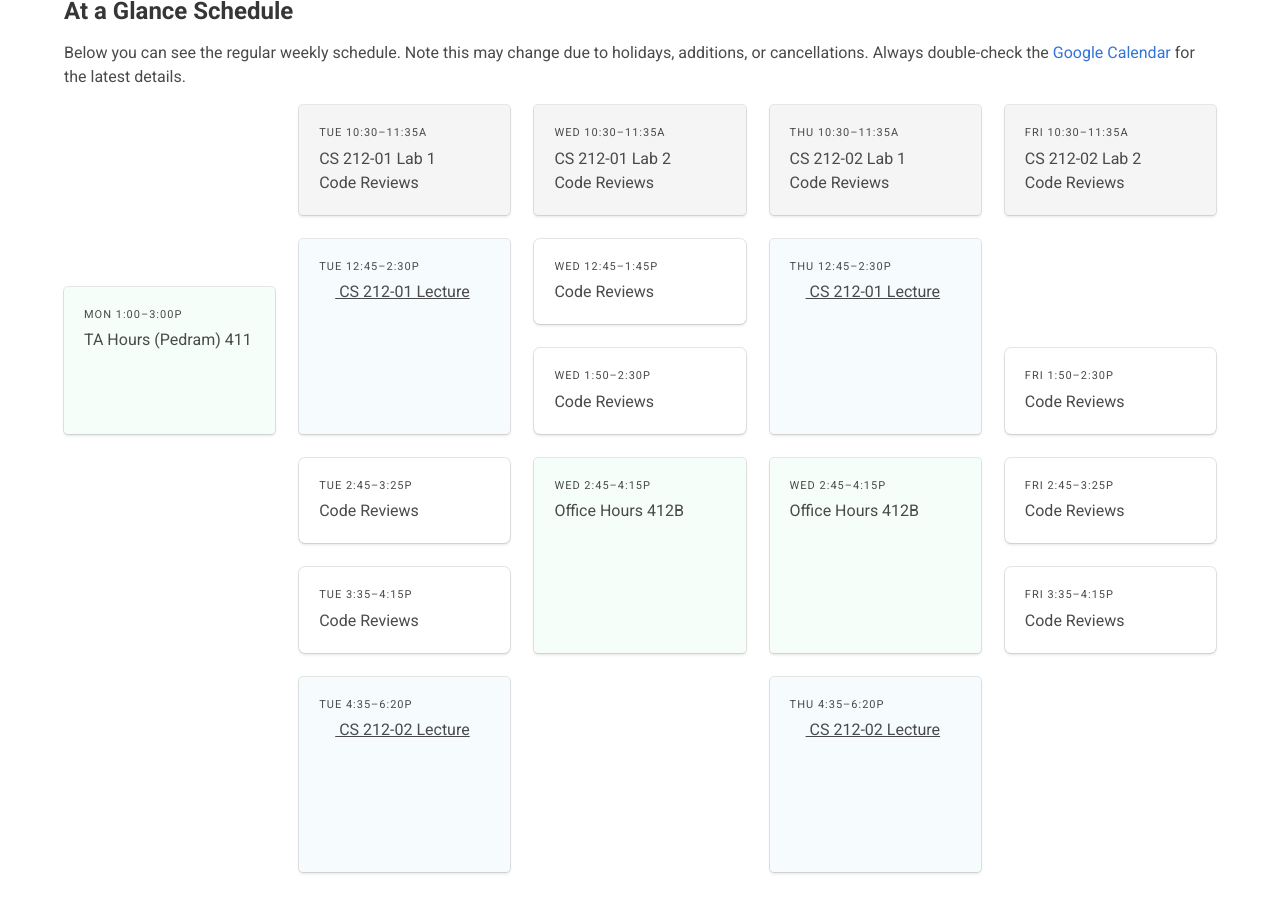
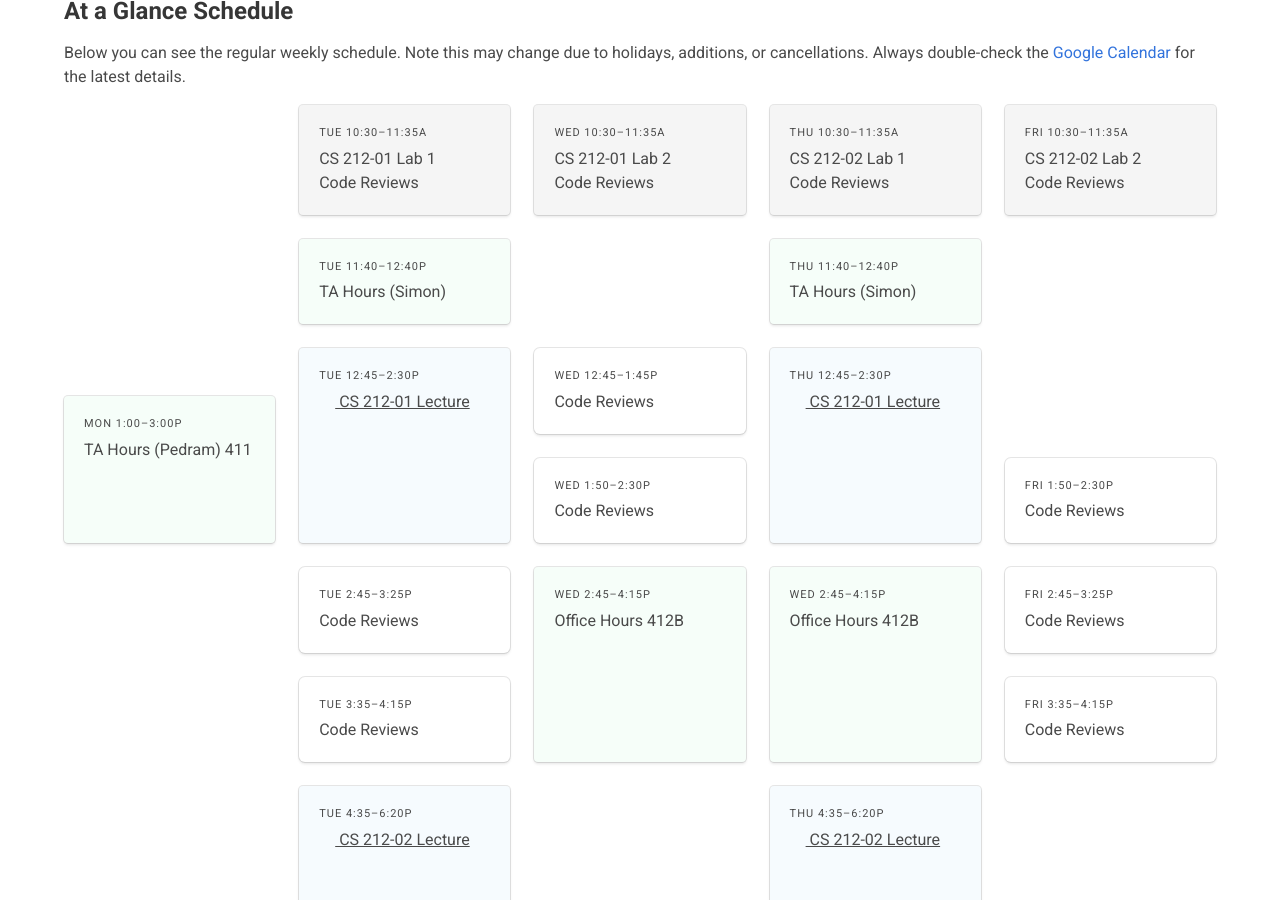
Before and after one commit to usf-cs212-fall2018/usf-cs212-fall2018.github.io, a Jekyll site: the page built from index.html, in a window 1280 px wide and 900 px high, scrolled down 1101 px. Built offline with Jekyll 4.4.1, drawn with Linux system fonts in a browser that asks for light colours; nearby versions of some CDN libraries.

Commit message:
Adding TA office hours.

```diff
--- a/index.html
+++ b/index.html
@@ -71,6 +71,35 @@ layout: default
           CS 212-02 Lab 2<br/>
           Code Reviews
         </div>
+      </div>
+    </div>
+
+    <!-- row -->
+    <div class="tile">
+      <div class="tile is-parent">
+        <div class="tile is-child"></div>
+      </div>
+      <div class="tile is-parent">
+        <div class="tile is-child box message is-success">
+          <span class="schedule heading">
+            Tue 11:40&ndash;12:40p
+          </span>
+          TA Hours (Simon)
+        </div>
+      </div>
+      <div class="tile is-parent">
+        <div class="tile is-child"></div>
+      </div>
+      <div class="tile is-parent">
+        <div class="tile is-child box message is-success">
+          <span class="schedule heading">
+            Thu 11:40&ndash;12:40p
+          </span>
+          TA Hours (Simon)
+        </div>
+      </div>
+      <div class="tile is-parent">
+        <div class="tile is-child"></div>
       </div>
     </div>
 
```
Also changed, not shown: syllabus.html (+12 -5 lines).
